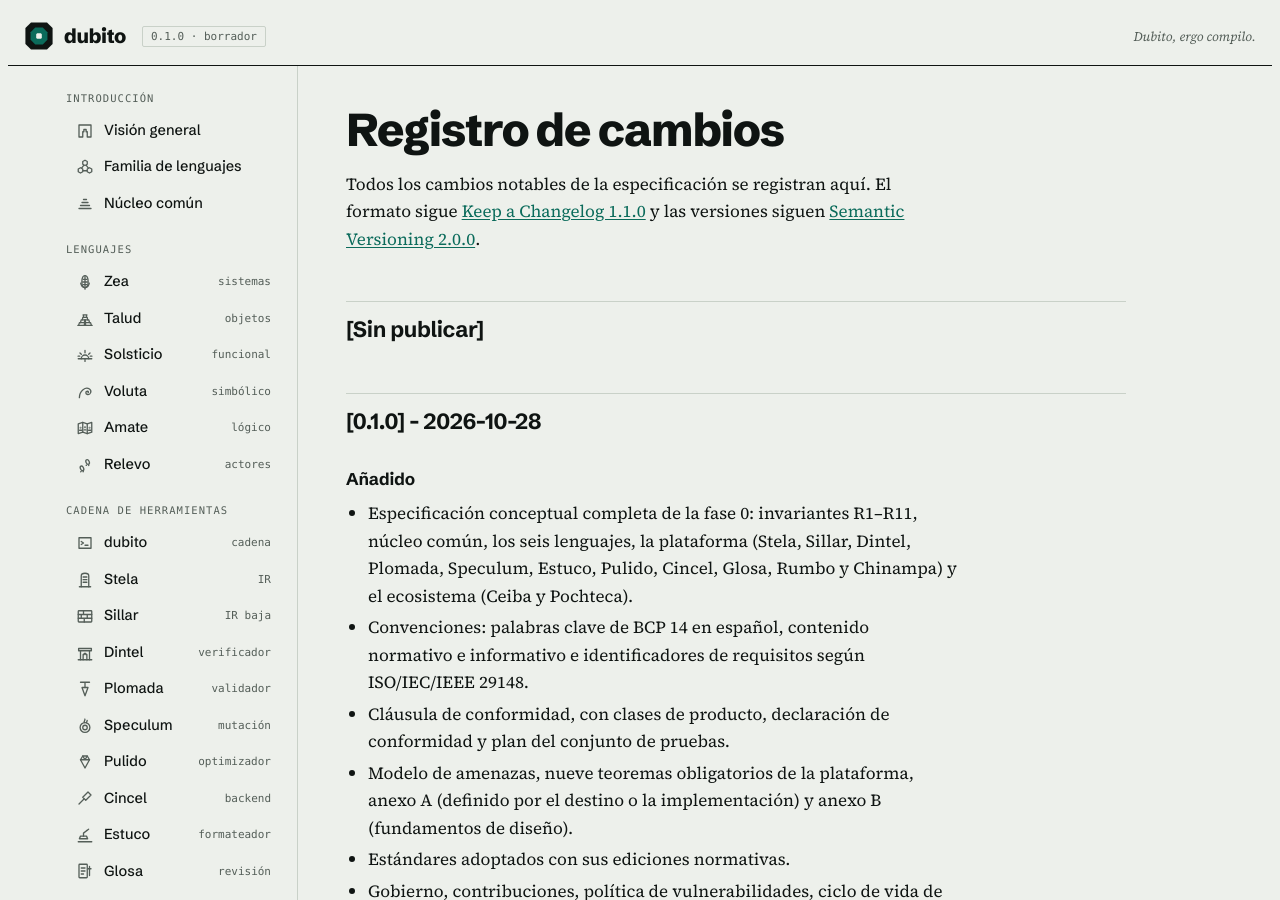
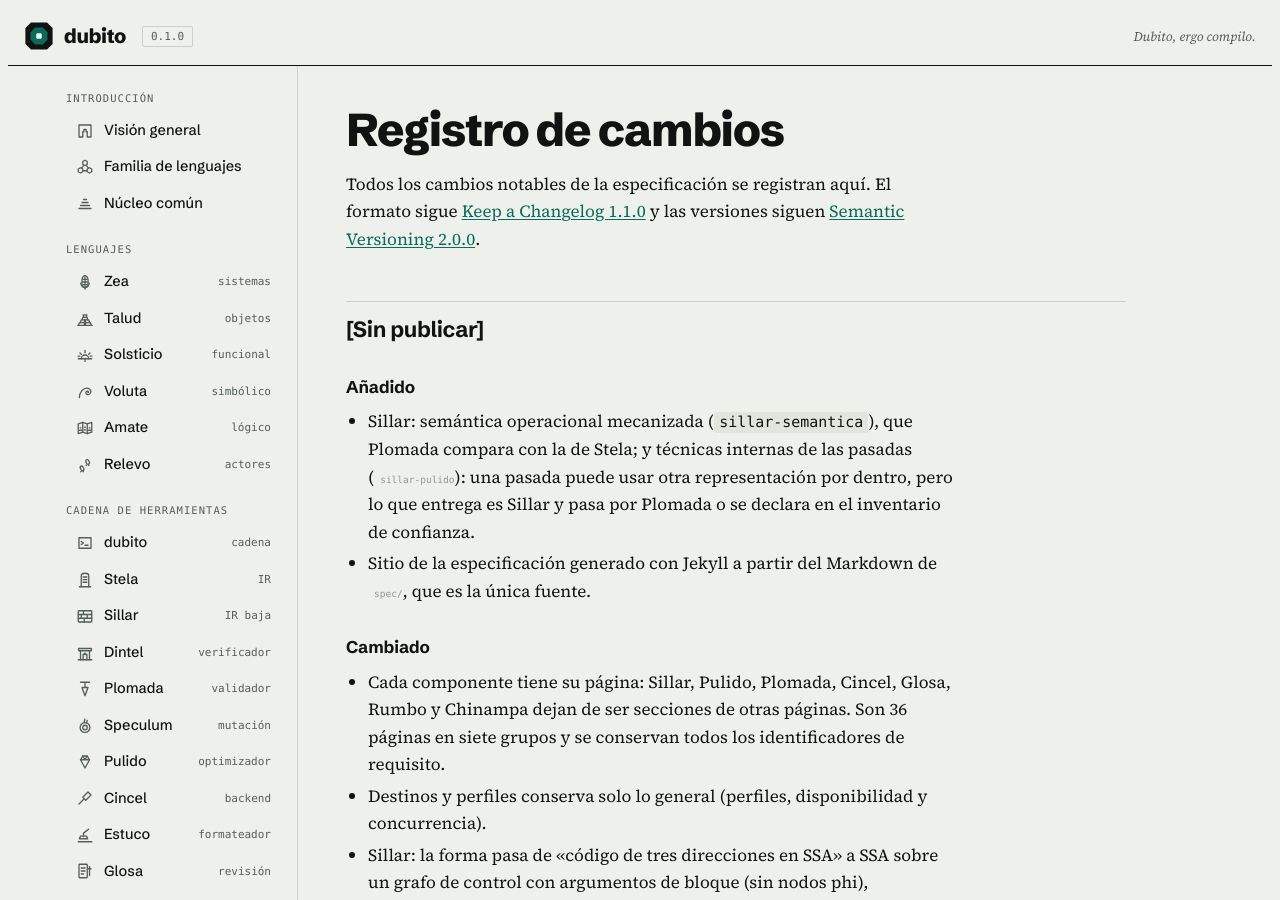
Before and after one commit to DubitoLang/dubito-spec, a Jekyll site: the page built from CHANGELOG.md, in a window 1280 px wide and 900 px high. Built offline with Jekyll 4.4.1, drawn with Linux system fonts in a browser that asks for light colours; some web fonts are replaced; our own code applies the rules of GitHub Pages for plain Markdown files; some of the changed text lies outside the part shown.

Commit message:
Registro de cambios al día y fuera la etiqueta de borrador
Co-Authored-By: Claude Sonnet 5.5 <noreply@anthropic.com>
Claude-Session: https://claude.ai/code/session_01GBLEVDNKNZXf1MkJAdAHPu
Signed-off-by: Claude <noreply@anthropic.com>

```diff
--- a/_layouts/spec.html
+++ b/_layouts/spec.html
@@ -13,7 +13,7 @@
 {% include icons.html %}
 <header class="top">
   <a class="brand" href="{{ '/spec/00-inicio.html' | relative_url }}" aria-label="Dubito, inicio">{% include logo.html %}<b>dubito</b></a>
-  <span class="ver">{{ site.version }} · borrador</span>
+  <span class="ver">{{ site.version }}</span>
   <span class="spacer"></span>
   <span class="tag">Dubito, ergo compilo.</span>
 </header>
--- a/spec/00-inicio.md
+++ b/spec/00-inicio.md
@@ -17,7 +17,7 @@ La plataforma está formada por una representación intermedia (Stela), un verif
 | Campo             | Valor                                                                                                                                                                                                                  |
 |-------------------|------------------------------------------------------------------------------------------------------------------------------------------------------------------------------------------------------------------------|
 | Versión           | 0.1.0                                                                                                                                                                                                                  |
-| Estado            | Borrador de concepto (fase 0)                                                                                                                                                                                          |
+| Estado            | Especificación conceptual (fase 0)                                                                                                                                                                                        |
 | Fecha             | 2026-10-28                                                                                                                                                                                                             |
 | Editor            | Ing. Xhunik Nikol Miguel Mutzutz                                                                                                                                                                                       |
 | Derechos de autor | © 2026 el editor y los colaboradores de Dubito                                                                                                                                                                         |
```
Also changed, not shown: spec/README.md (+1 -1 lines), CHANGELOG.md.
